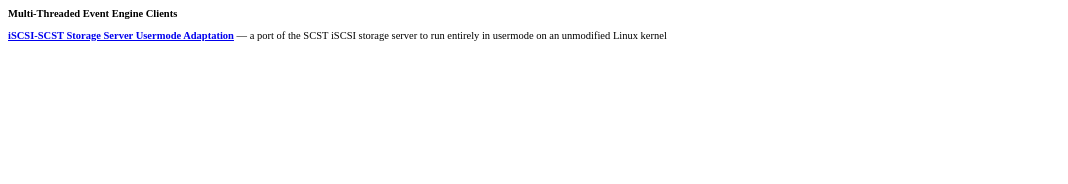
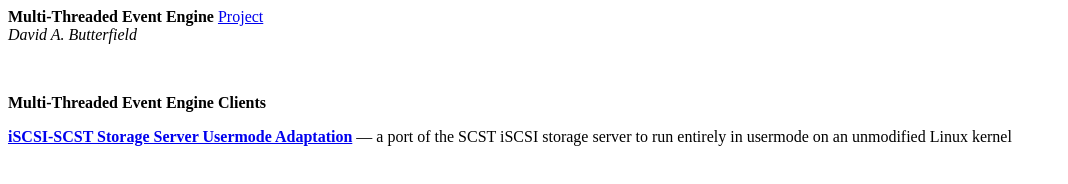
Before and after one commit to DavidButterfield/MTE, a plain HTML site: page docs/index.html in a window 1280 px wide. Shown: the whole page, without its empty margins (0-1068 px from the left). Drawn offline with Linux system fonts and the light colour scheme.

Commit message:
Update index.html

```diff
--- a/docs/index.html
+++ b/docs/index.html
@@ -1,6 +1,13 @@
 <!-- DOCTYPE HTML-->
-<HEAD><TITLE>David A. Butterfield</TITLE></HEAD>
-<BODY><FONT style="font-size: 10.5">
+<HEAD><TITLE>Multi-Threaded Event Engine</TITLE></HEAD>
+<BODY>
+<STRONG>Multi-Threaded Event Engine</STRONG>
+      <A HREF="https://github.com/DavidButterfield/MTE">Project</A>
+<BR>
+<I>David A. Butterfield</I>
+
+<P>&nbsp;
+
 <P><STRONG>Multi-Threaded Event Engine Clients</STRONG>
 <P>
 <A HREF="https://davidbutterfield.github.io/SCST-Usermode-Adaptation/">
```
